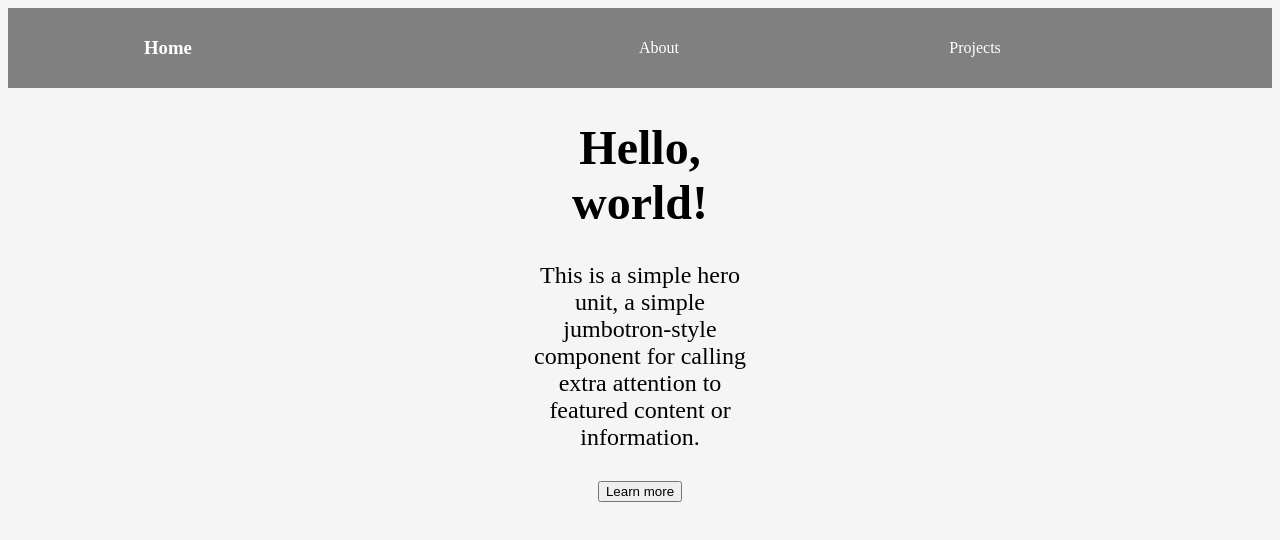
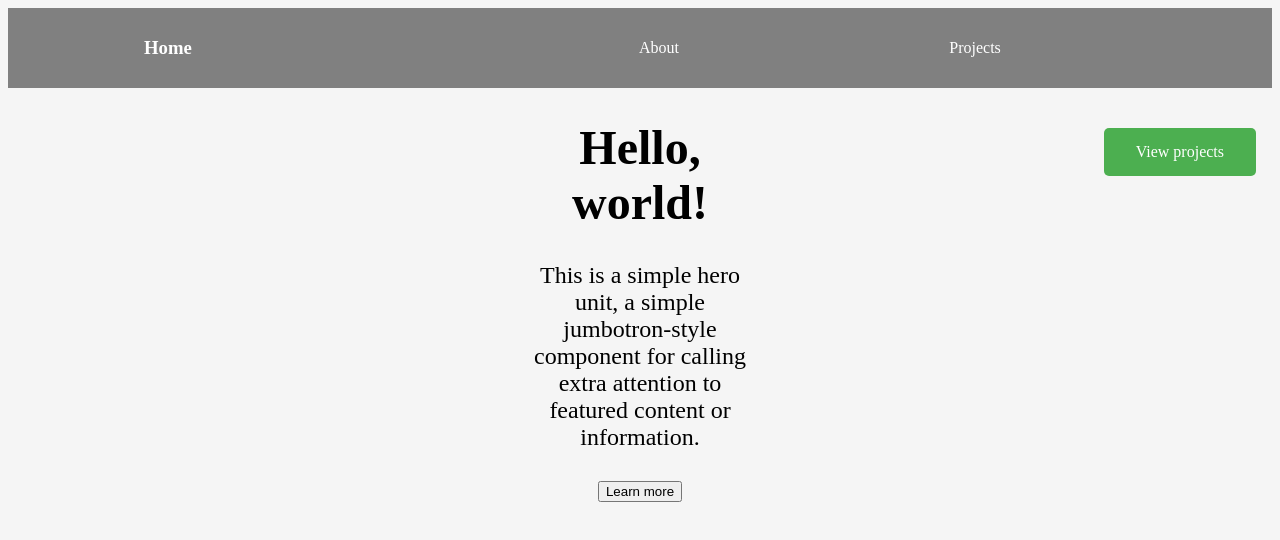
Before and after one commit to Fredrik93/react_tutorial, a React (Create React App) app: page / in a window 1280 px wide. Shown: the top 540 px of the page. Built offline with nearby package versions, Linux system fonts and the light colour scheme.

Commit message:
add projects btn

```diff
--- a/src/App.js
+++ b/src/App.js
@@ -11,6 +11,9 @@ import Home from './Components/Home'
 import Products from './Components/Products'
 import Cars from './Components/Cars'
 import List from './Components/List'
+import ProjectButton from './Components/ProjectsButton'
+
+
 
 function App() {
     const styling = {
@@ -27,10 +30,11 @@ function App() {
         <Router>
             <div >
                 <Nav />
+                <ProjectButton />
                 <Switch >
                     <div style={styling} >
                         <Route path="/" exact component={Home} />
-                        <Route path="/thingsivedone" component={List} />
+                        <Route path="/projects" component={List} />
                         <Route path="/cars" component={Cars} />
                         <Route path="/products" component={Products} />
                         <Route path="/contacts" component={Contacts} />
@@ -39,9 +43,11 @@ function App() {
                         <Route path="/checkboxes" component={Checkbox} />
                         <Route path="/about" component={About} />
                         <Route path="/time" component={Time} />
+
                     </div>
 
                 </Switch>
+
             </div>
         </Router>
     )
--- a/src/Components/Nav.js
+++ b/src/Components/Nav.js
@@ -1,7 +1,6 @@
 import React from 'react'
 import '../App.css'
 import { Link } from 'react-router-dom'
-import NavbarCollapse from 'react-bootstrap/esm/NavbarCollapse'
 function Nav() {
 
     const navStyle = {
@@ -21,7 +20,7 @@ function Nav() {
             <Link style={logoStyle} to="/" > <h3>Home</h3>  </Link>
             <ul className="nav-links">
                 <Link style={navStyle} to="/about" ><li>About</li></Link>
-                <Link style={navStyle} to="/thingsIveDone">Projects</Link>
+                <Link style={navStyle} to="/projects">Projects</Link>
             </ul>
 
         </nav>
--- /dev/null
+++ b/src/Components/ProjectsButton.js
@@ -0,0 +1,23 @@
+import React from 'react'
+import { Link } from 'react-router-dom'
+function ProjectsButton() {
+    const styling = {
+        backgroundColor: "#4CAF50",
+        border: "none",
+        color: "white",
+        padding: "15px 32px",
+        textAlign: "center",
+        textDecoration: "none",
+        display: "inline-block",
+        fontSize: "16px",
+        marginTop: "5vh",
+        float: "right",
+        marginRight: "2vh",
+        borderRadius: "5px"
+
+    }
+    return (<div>
+        <Link to="/projects" style={styling} >View projects </Link>
+    </div>)
+}
+export default ProjectsButton
```
